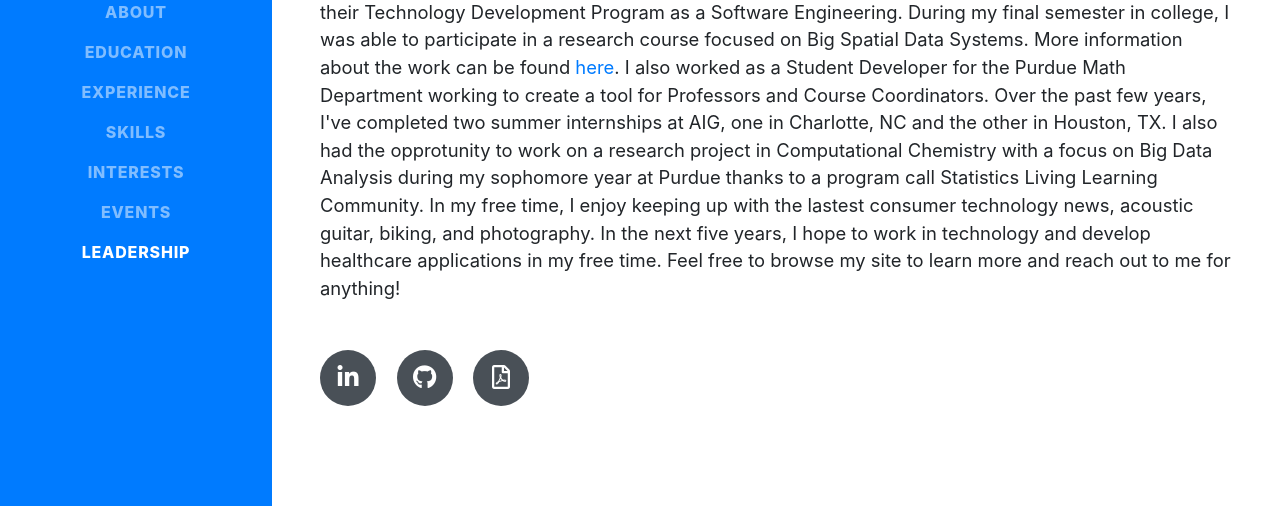
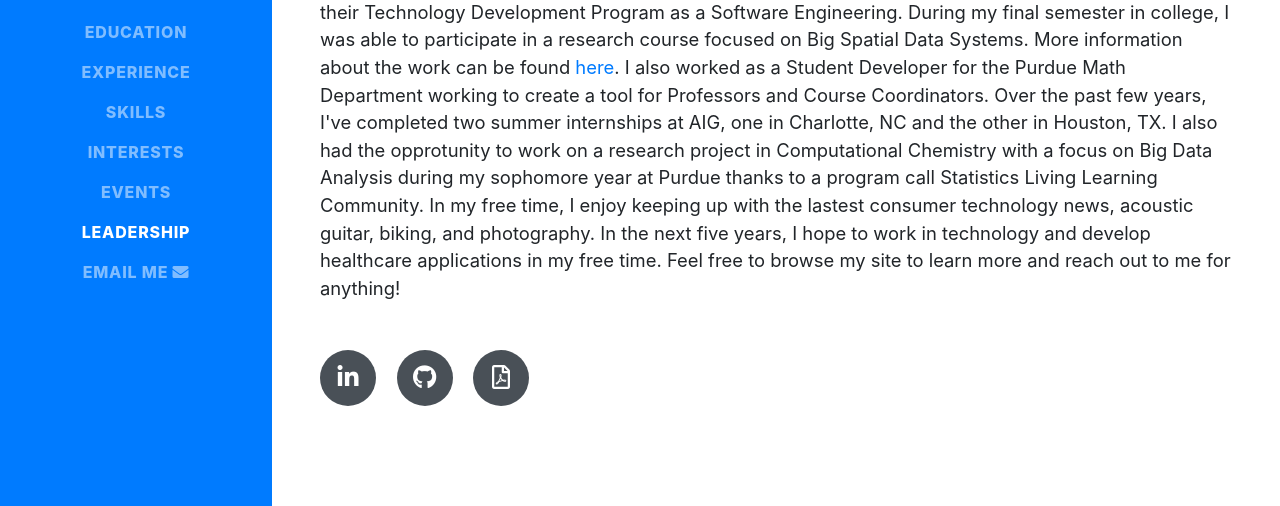
Before and after one commit to PeytonNP/peytonnp.github.io, a website with bundled scripts: page index.html in a window 1280 px wide. Shown: the part 291-797 px from the top of the page. Built offline with nearby package versions, Linux system fonts and the light colour scheme; a web font is replaced by a local one.

Commit message:
added easy contact

```diff
--- a/index.html
+++ b/index.html
@@ -60,6 +60,9 @@
         </li>
         <li class="nav-item">
           <a class="nav-link js-scroll-trigger" href="#leader">Leadership</a>
+        </li>
+        <li class="nav-item">
+          <a class="nav-link js-scroll-trigger" href="mailto:puckett.peyton@gmail.com">Email Me <i class="fas fa-envelope"></i></a>
         </li>
       </ul>
     </div>
```
